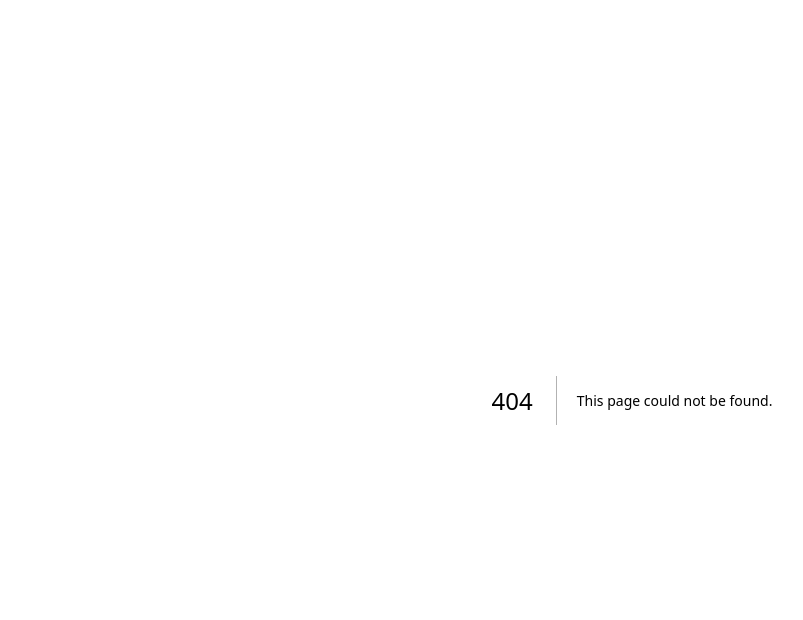
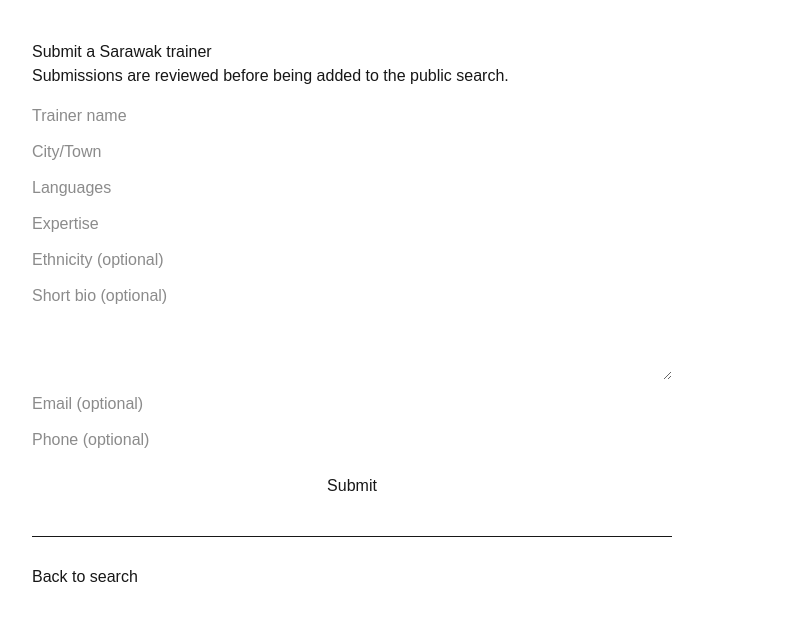
Before and after one commit to lxndrnstss/trainer-playground, a Next.js app: page /submit in a window 1280 px wide. Before the commit this address had no page. Shown: the top 620 px of the page, without its empty margins (8-811 px from the left). Built offline with nearby package versions, Linux system fonts and the light colour scheme; no server answers.

Commit message:
Add SubmitTrainer componentAdd submit page for trainer submissions

```diff
--- /dev/null
+++ b/src/app/submit/page.tsx
@@ -0,0 +1,81 @@
+"use client";
+
+import { useState } from "react";
+import { createClient } from "@supabase/supabase-js";
+
+const supabase = createClient(
+  process.env.NEXT_PUBLIC_SUPABASE_URL!,
+  process.env.NEXT_PUBLIC_SUPABASE_ANON_KEY!
+);
+
+export default function SubmitTrainer() {
+  const [status, setStatus] = useState<null | string>(null);
+
+  async function handleSubmit(e: React.FormEvent<HTMLFormElement>) {
+    e.preventDefault();
+    setStatus(null);
+
+    const form = e.currentTarget;
+    const formData = new FormData(form);
+
+    const payload = {
+      name: (formData.get("name") as string)?.trim() || null,
+      location: (formData.get("location") as string)?.trim() || null,
+      languages: (formData.get("languages") as string)?.trim() || null,
+      expertise: (formData.get("expertise") as string)?.trim() || null,
+      ethnicity: (formData.get("ethnicity") as string)?.trim() || null,
+      bio: (formData.get("bio") as string)?.trim() || null,
+      email: (formData.get("email") as string)?.trim() || null,
+      phone: (formData.get("phone") as string)?.trim() || null,
+    };
+
+    const { error } = await supabase
+      .from("trainer_submissions")
+      .insert(payload);
+
+    if (error) {
+      setStatus("Failed. Try again later.");
+    } else {
+      setStatus("Submitted! Thanks — pending approval.");
+      form.reset();
+    }
+  }
+
+  return (
+    <main style={{ padding: 40, maxWidth: 720 }}>
+      <h1>Submit a Sarawak trainer</h1>
+      <p>
+        Submissions are reviewed before being added to the public search.
+      </p>
+
+      <form
+        onSubmit={handleSubmit}
+        style={{ display: "grid", gap: 12, marginTop: 16 }}
+      >
+        <input name="name" placeholder="Trainer name" required />
+        <input name="location" placeholder="City/Town" required />
+        <input name="languages" placeholder="Languages" required />
+        <input name="expertise" placeholder="Expertise" required />
+
+        <input name="ethnicity" placeholder="Ethnicity (optional)" />
+        <textarea
+          name="bio"
+          placeholder="Short bio (optional)"
+          rows={4}
+        />
+
+        <input name="email" placeholder="Email (optional)" />
+        <input name="phone" placeholder="Phone (optional)" />
+
+        <button type="submit" style={{ padding: "10px 16px", fontSize: 16 }}>
+          Submit
+        </button>
+      </form>
+
+      {status && <p style={{ marginTop: 12 }}>{status}</p>}
+
+      <hr style={{ margin: "28px 0" }} />
+      <a href="/">Back to search</a>
+    </main>
+  );
+}
```
